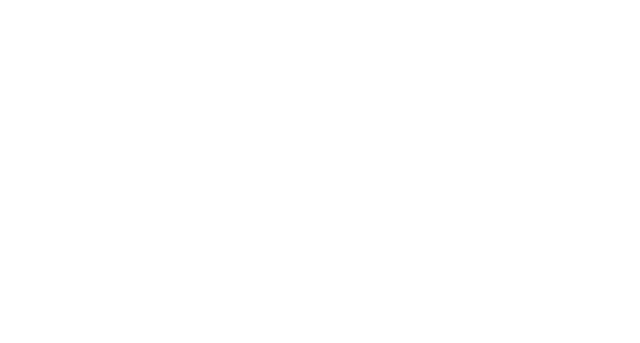
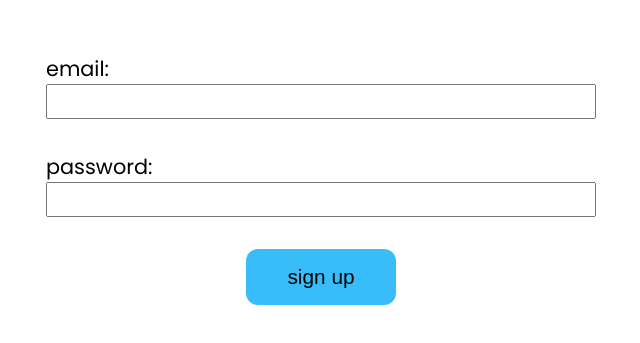
Before and after one commit to kedaroo/my-todo-list, a React (Create React App) app: page /signup in a window 1280 px wide. Before the commit this address had no page. Shown: the part 221-564 px from the top of the page, without its empty margins (319-959 px from the left). Built offline with nearby package versions, Linux system fonts and the light colour scheme.

Commit message:
feat: signup page

```diff
--- a/src/App.js
+++ b/src/App.js
@@ -1,5 +1,7 @@
 import { Routes, Route, BrowserRouter } from 'react-router-dom'
 import Login from './pages/login/Login'
+import Signup from './pages/signup/Signup'
+
 import './App.css'
 
 export default function App() {
@@ -9,6 +11,7 @@ export default function App() {
         <Routes>
           {/* <Route path='/' element={<Home />} /> */}
           <Route path='/login' element={<Login />} />
+          <Route path='/signup' element={<Signup />} />
         </Routes>
       </BrowserRouter>
     </div>
--- /dev/null
+++ b/src/pages/signup/Signup.css
@@ -0,0 +1,35 @@
+form {
+    display: flex;
+    flex-direction: column;
+    min-height: 100vh;
+    justify-content: center;
+    align-items: center;
+}
+
+label {
+    display: flex;
+    flex-direction: column;
+    padding: 1rem 2rem;
+    /* border: 2px solid black; */
+    width: 80%;
+    max-width: 550px;
+}
+
+span {
+    font-size: 1.3rem;
+}
+
+input {
+    padding: 0.5rem 0.8rem;
+}
+
+button {
+    cursor: pointer;
+    background-color: var(--primary-color);
+    border: none;
+    padding: 1rem 2rem;
+    width: 150px;
+    font-size: 1.3rem;
+    border-radius: 12px;
+    margin: 1rem auto;
+}
--- /dev/null
+++ b/src/pages/signup/Signup.js
@@ -0,0 +1,41 @@
+import { useState } from 'react'
+import { useSignup } from '../../hooks/useSignup'
+
+import './Signup.css'
+
+export default function Signup() {
+
+    const [email, setEmail] = useState('')
+    const [password, setPassword] = useState('')
+    const { error, isPending, signup } = useSignup()
+
+    const handleSubmit = async (e) => {
+        e.preventDefault()
+        signup(email, password)
+    }
+
+    return (
+        <form onSubmit={handleSubmit}>
+            <label>
+                <span>email:</span>
+                <input
+                    type='email'
+                    required
+                    onChange={e => setEmail(e.target.value)}
+                    value={email}
+                />
+            </label>
+            <label>
+                <span>password:</span>
+                <input
+                    type='password'
+                    required
+                    onChange={e => setPassword(e.target.value)}
+                    value={password}
+                />
+            </label>
+            <button>{isPending ? 'signing up...' : 'sign up'}</button>
+            {error && <p>{error}</p>}
+        </form>
+    )
+}
```
